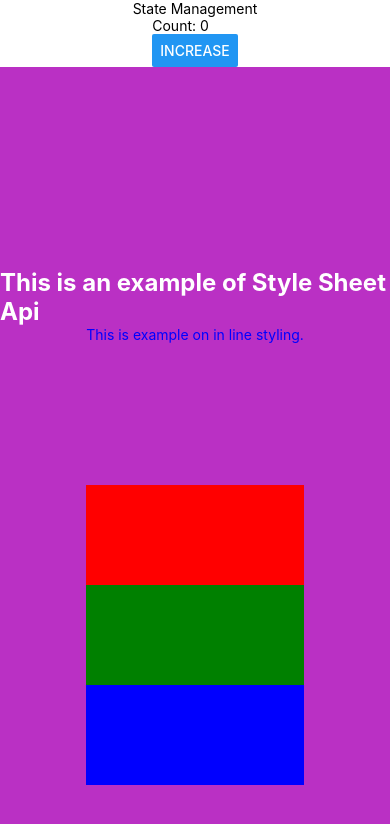
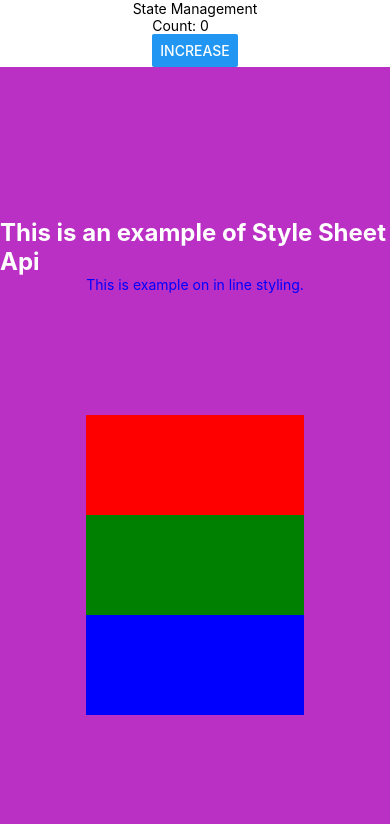
Before and after one commit to Ritesh-1703/React-Native, a React Native app in the folder Component_App/: screen / in a window 390 px wide. Shown: the top 824 px of the page. Built offline with nearby package versions, Linux system fonts and the light colour scheme.

Commit message:
Flex Direction Practice Example

```diff
--- a/Component_App/App.tsx
+++ b/Component_App/App.tsx
@@ -1,5 +1,5 @@
 import React from 'react';
-import { View, Text, StyleSheet } from 'react-native';
+import { View, Text, StyleSheet, ScrollView } from 'react-native';
 import Counter from './src/Counter';
 import Example from './src/UseEffect';
 import Example2 from './src/UseRef';
--- /dev/null
+++ b/Component_App/src/Styling/FlexDirection.jsx
@@ -0,0 +1,34 @@
+import React from 'react';
+import { View, Text, StyleSheet } from 'react-native';
+const FlexDirection = () => {
+  return (
+    <View style={styles.container}>
+      <View style={styles.box1} />
+      <View style={styles.box2} />
+      <View style={styles.box3} />
+    </View>
+  );
+};
+
+const styles = StyleSheet.create({
+  container: {
+    flex: 1,
+    flexDirection: 'row',
+  },
+
+  box1: {
+    height: 100,
+    backgroundColor: 'red',
+  },
+
+  box2: {
+    height: 100,
+    backgroundColor: 'green',
+  },
+
+  box3: {
+    height: 100,
+    backgroundColor: 'blue',
+  },
+});
+export default FlexDirection;
--- a/Component_App/src/Styling/InlineStyling.jsx
+++ b/Component_App/src/Styling/InlineStyling.jsx
@@ -1,6 +1,7 @@
 import React from 'react';
 import { View, Text } from 'react-native';
 import FlexBoxLayout from '../FlexBoxLayout';
+import FlexDirection from './FlexDirection';
 const InlineStyling = () => {
   return (
     <View>
@@ -8,6 +9,7 @@ const InlineStyling = () => {
         This is example on in line styling.
       </Text>
       <FlexBoxLayout />
+      <FlexDirection />
     </View>
   );
 };
```
